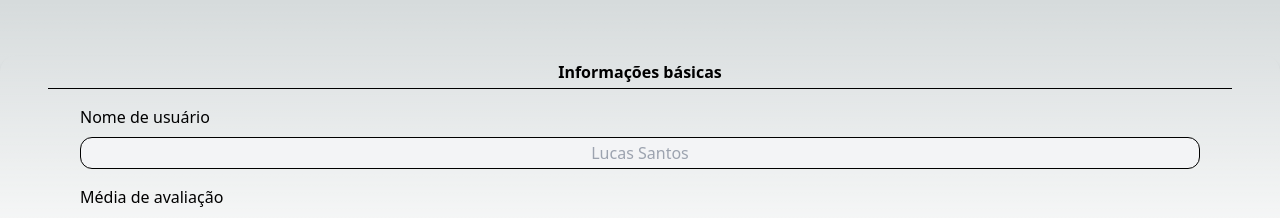
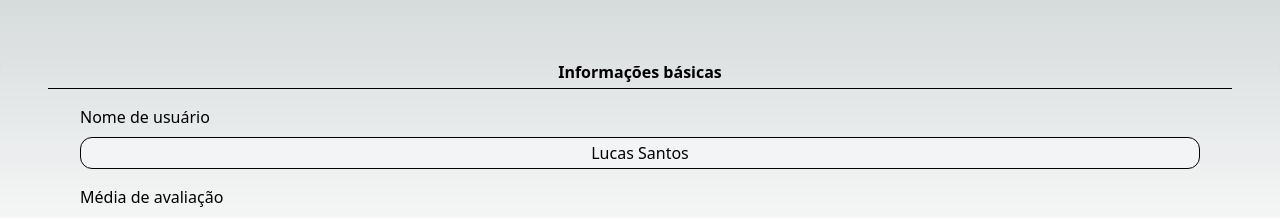
Before and after one commit to ADS2024-2-LocaEspaco/LocacaoEspacoFE, a Next.js app: page /user/components/InfoBasicUser in a window 1280 px wide. Shown: the top 218 px of the page. Built offline with nearby package versions, Linux system fonts and the light colour scheme.

Commit message:
Add function to save and change button

```diff
--- a/src/pages/user/components/InfoBasicUser.tsx
+++ b/src/pages/user/components/InfoBasicUser.tsx
@@ -1,9 +1,24 @@
+import React, {useState} from "react";
 
 import StarFill from "../../../assets/starFill.svg";
 import Star from "../../../assets/star.svg";
 import Image from "next/image";
 
 export default function InfoBasicUser() {
+
+    const [isEditing, setIsEditing] = useState(false);
+    const [userName, setUserName] = useState("Lucas Santos");
+
+    const handleEditClick = () => {
+        setIsEditing(true);
+    }
+
+    const handleSaveClick = () => {
+        setIsEditing(false);
+
+        // apos fechar para salvar
+
+    }
 
     return (
         <div className="  mt-14 rounded-2xl shadow-md">
@@ -15,8 +30,16 @@ export default function InfoBasicUser() {
 
             <main className="flex flex-col justify-center ml-20 mr-20">
 
-                <label htmlFor="" className="text-base font-medium mt-4">Nome de usuário</label>
-                <input type="text" className="h-8 text-center border border-solid  border-black rounded-xl mt-2 bg-gray-100 placeholder:items-center" placeholder="Lucas Santos"/>
+                <label htmlFor="userName" className="text-base font-medium mt-4">Nome de usuário</label>
+                <input
+                    type="text"
+                    id="userName"
+                    value={userName}
+                    onChange={(e) => setUserName(e.target.value)}
+                    readOnly={!isEditing}
+
+                    className="h-8 text-center border border-solid  border-black rounded-xl mt-2 bg-gray-100 placeholder:items-center"
+                />
 
                 <label htmlFor="" className="mt-4 text-base font-medium">Média de avaliação</label>
                 <div className="flex items-center mt-2">
@@ -32,12 +55,36 @@ export default function InfoBasicUser() {
             </main>
 
             <footer className="flex justify-end">
-                <button className="mt-auto bg-orange-500 rounded text-white flex items-center rounded-2xl px-2 py-1 border-solid border border-black m-1 gap-1">
-                    Editar
-                    <div className="material-symbols-outlined">
-                        edit
-                    </div>
-                </button>
+                {
+                    isEditing ? (
+
+                    <button
+                        onClick={handleSaveClick}
+                        className="mt-auto bg-blue-500 rounded text-white flex items-center rounded-2xl px-2 py-1 border-solid border border-black m-1 gap-1">
+                        Salvar
+
+                        <div className="material-symbols-outlined">
+                            check_circle
+                        </div>
+
+                    </button>
+
+                    )
+                    :
+                    (
+
+                    <button
+                        onClick={handleEditClick}
+                        className="mt-auto bg-orange-500 rounded text-white flex items-center rounded-2xl px-2 py-1 border-solid border border-black m-1 gap-1">
+                        Editar
+
+                        <div className="material-symbols-outlined">
+                            edit
+                            </div>
+
+                    </button>
+                )}
+
             </footer>
         </div>
     );
```
